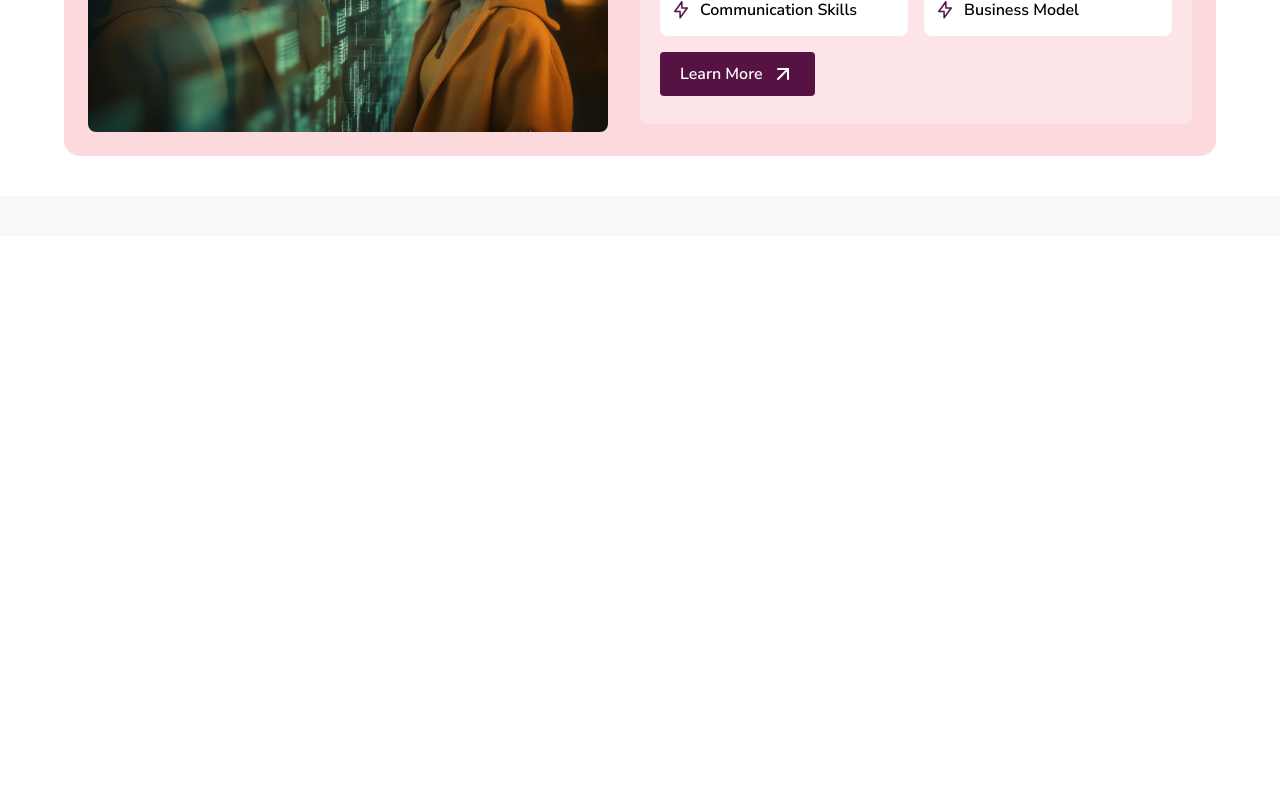
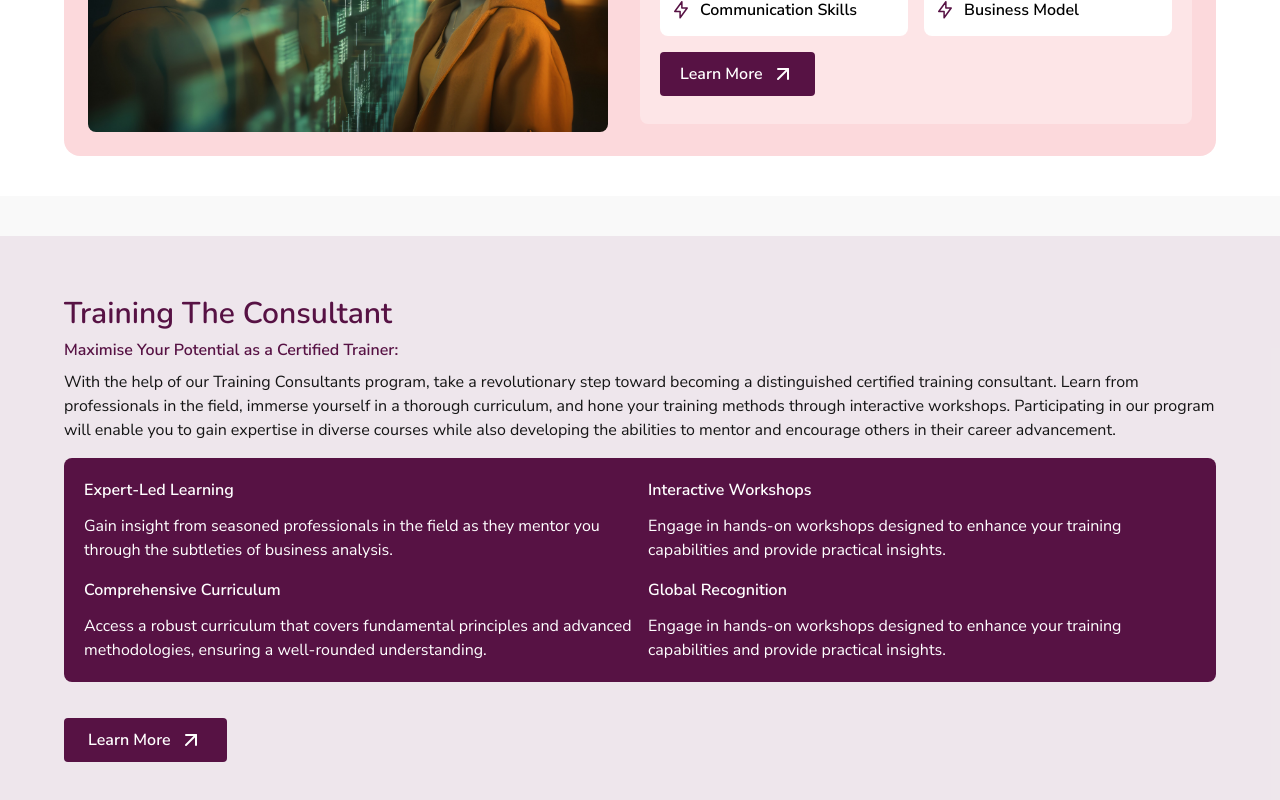
Before and after one commit to munachi821/tobams-internship, a Next.js app: page / in a window 1280 px wide. Shown: the part 3971-4771 px from the top of the page. Before the commit the page ends 4207 px from the top, so only its background shows below. Built offline with nearby package versions, Linux system fonts and the light colour scheme.

Commit message:
done with the training the consultant section

```diff
--- a/app/page.tsx
+++ b/app/page.tsx
@@ -298,6 +298,61 @@ export default function Home() {
           </div>
         </div>
       </section>
+      <section className="bg-[#5712441A] p-15">
+        <div className="max-w-6xl mx-auto">
+          <h2 className="font-nunito font-semibold text-3xl text-primary">
+            Training The Consultant
+          </h2>
+          <p className="text-base font-semibold text-primary mt-1.5">
+            Maximise Your Potential as a Certified Trainer:
+          </p>
+          <p className="mt-2 text-main_text">
+            With the help of our Training Consultants program, take a
+            revolutionary step toward becoming a distinguished certified
+            training consultant. Learn from professionals in the field, immerse
+            yourself in a thorough curriculum, and hone your training methods
+            through interactive workshops. Participating in our program will
+            enable you to gain expertise in diverse courses while also
+            developing the abilities to mentor and encourage others in their
+            career advancement.
+          </p>
+
+          <div className="grid grid-cols-2 bg-primary p-5 text-white rounded-lg mt-4 gap-4">
+            <div>
+              <h3 className="font-semibold mb-3">Expert-Led Learning</h3>
+              <p>
+                Gain insight from seasoned professionals in the field as they
+                mentor you through the subtleties of business analysis.
+              </p>
+            </div>
+            <div>
+              <h3 className="font-semibold mb-3">Interactive Workshops</h3>
+              <p className="font-normal">
+                Engage in hands-on workshops designed to enhance your training
+                capabilities and provide practical insights.
+              </p>
+            </div>
+            <div>
+              <h3 className="font-semibold mb-3">Comprehensive Curriculum</h3>
+              <p>
+                Access a robust curriculum that covers fundamental principles
+                and advanced methodologies, ensuring a well-rounded
+                understanding.
+              </p>
+            </div>
+            <div>
+              <h3 className="font-semibold mb-3">Global Recognition</h3>
+              <p>
+                Engage in hands-on workshops designed to enhance your training
+                capabilities and provide practical insights.
+              </p>
+            </div>
+          </div>
+          <button className="w-fit flex items-center gap-2 text-white bg-primary text-base px-6 py-2.5 font-semibold rounded-sm mt-9">
+            Learn More <ArrowUpRight />
+          </button>
+        </div>
+      </section>
     </main>
   );
 }
```
